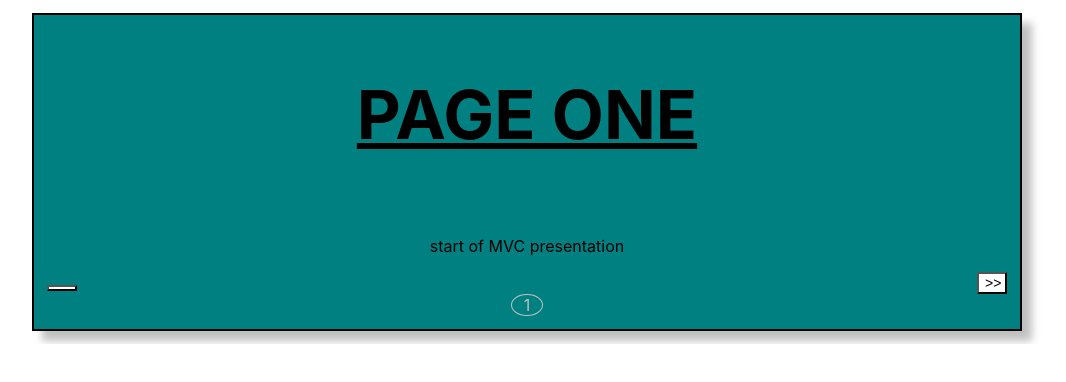
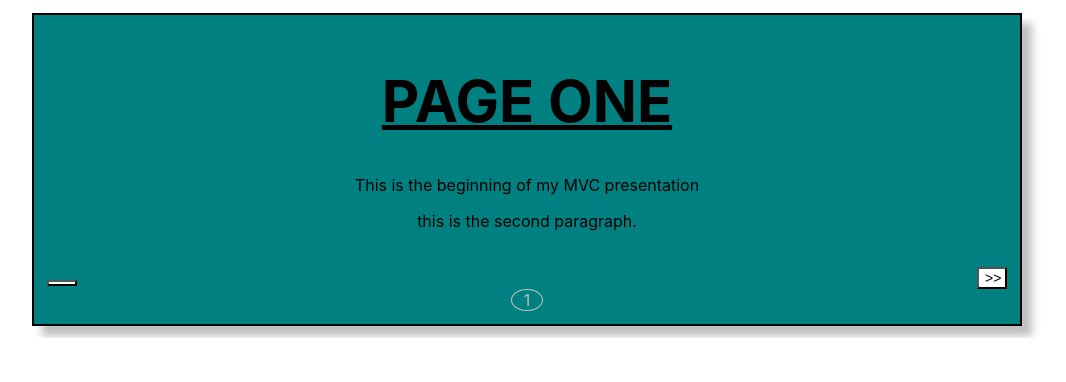
Before and after one commit to Katrina-Dierking/mvc-presentation, a React (Create React App) app: page / in a window 1280 px wide. Shown: the top 382 px of the page, without its empty margins (113-1179 px from the left). Built offline with nearby package versions, Linux system fonts and the light colour scheme.

Commit message:
pages cont

```diff
--- a/src/modals/Main.js
+++ b/src/modals/Main.js
@@ -7,6 +7,7 @@ function Main(
       title,
       img,
       description,
+      secondPara,
       link,
       item,
       pageNumber,
@@ -20,17 +21,18 @@ function Main(
     <div className="mainModal">
       <div>
         <h1>{title}</h1>
+        <p>{description}</p>
+        <p>{secondPara}</p>
         <img src={img} alt="" />
-        <p>{description}</p>
         <a href={link}>{item}</a>
         </div>
         <div className="links">
 
           <Link to={url}>
-          <button className="pagButtonPrev">{prev}</button>
+            <button className="pagButtonPrev">{prev}</button>
           </Link>
           <Link to={urlTwo}>
-          <button className="pagButtonNext">{next}</button>
+            <button className="pagButtonNext">{next}</button>
           </Link>
         </div>
         <p>{pageNumber}</p>
--- a/src/modals/main.scss
+++ b/src/modals/main.scss
@@ -16,7 +16,7 @@
 }
 
 h1 {
-    font-size: 68px;
+    font-size: 58px;
     text-decoration: underline;
 }
 
--- a/src/views/PageFour.js
+++ b/src/views/PageFour.js
@@ -5,7 +5,7 @@ function PageFour() {
   return (
     <Main
       title="PAGE FOUR"
-      description="start of MVC presentation"
+      description="fourth slide "
       link="https://hertimetocode.com"
       pageNumber="4"
       url="/pagethree"
--- a/src/views/PageOne.js
+++ b/src/views/PageOne.js
@@ -7,7 +7,8 @@ function PageOne() {
     <>
       <Main
         title="PAGE ONE"
-        description="start of MVC presentation"
+        description="This is the beginning of my MVC presentation"
+        secondPara="this is the second paragraph."
         link="https://hertimetocode.com"
         pageNumber="1"
         urlTwo = "/pagetwo"
--- a/src/views/PageThree.js
+++ b/src/views/PageThree.js
@@ -6,7 +6,7 @@ function PageThree() {
 
       <Main
         title="PAGE THREE"
-        description="start of MVC presentation"
+        description="third slide"
         link="https://hertimetocode.com"
         pageNumber="3"
         url="/pagetwo"
--- a/src/views/PageTwo.js
+++ b/src/views/PageTwo.js
@@ -5,7 +5,7 @@ function PageTwo() {
   return (
     <Main
       title="PAGE TWO"
-      description="start of MVC presentation"
+      description="second slide"
       link="https://hertimetocode.com"
       pageNumber="2"
       url="/"
```
